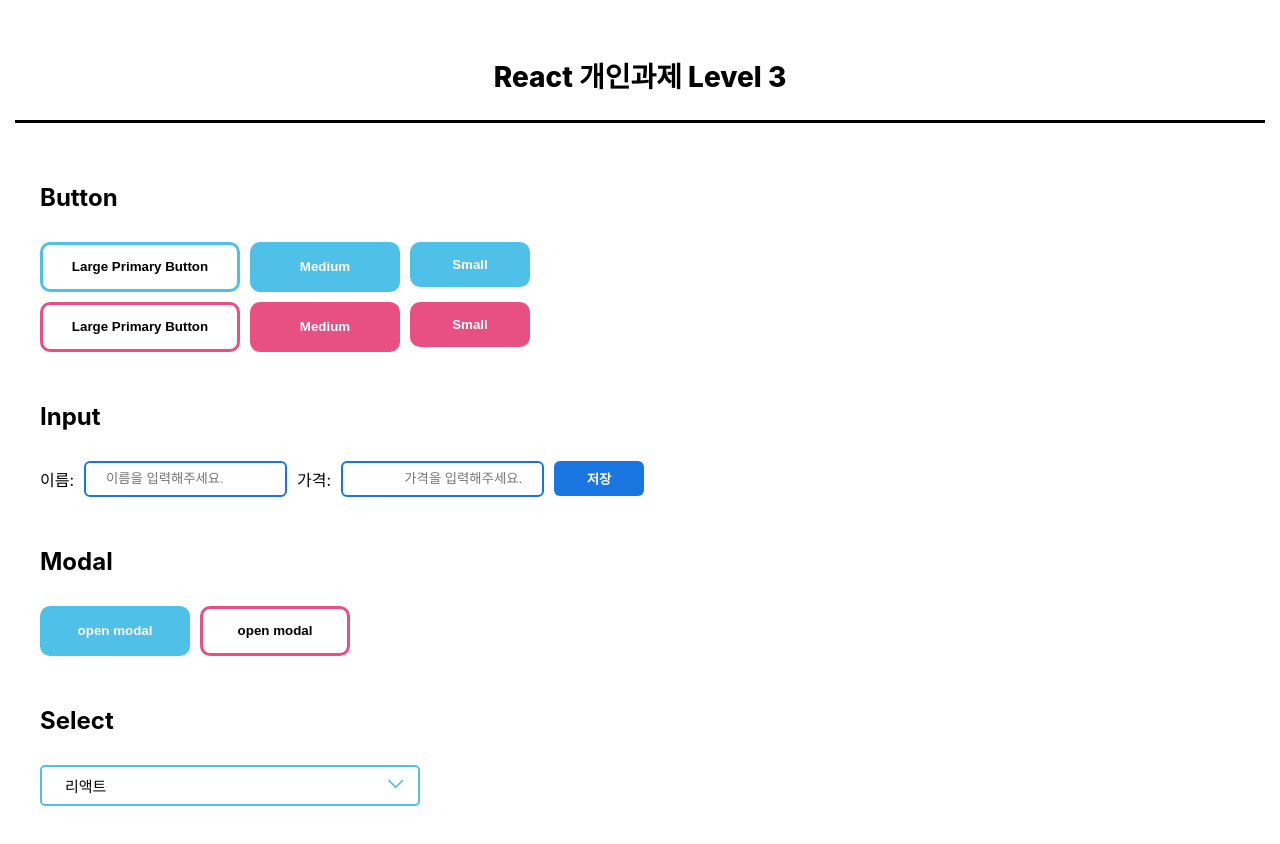
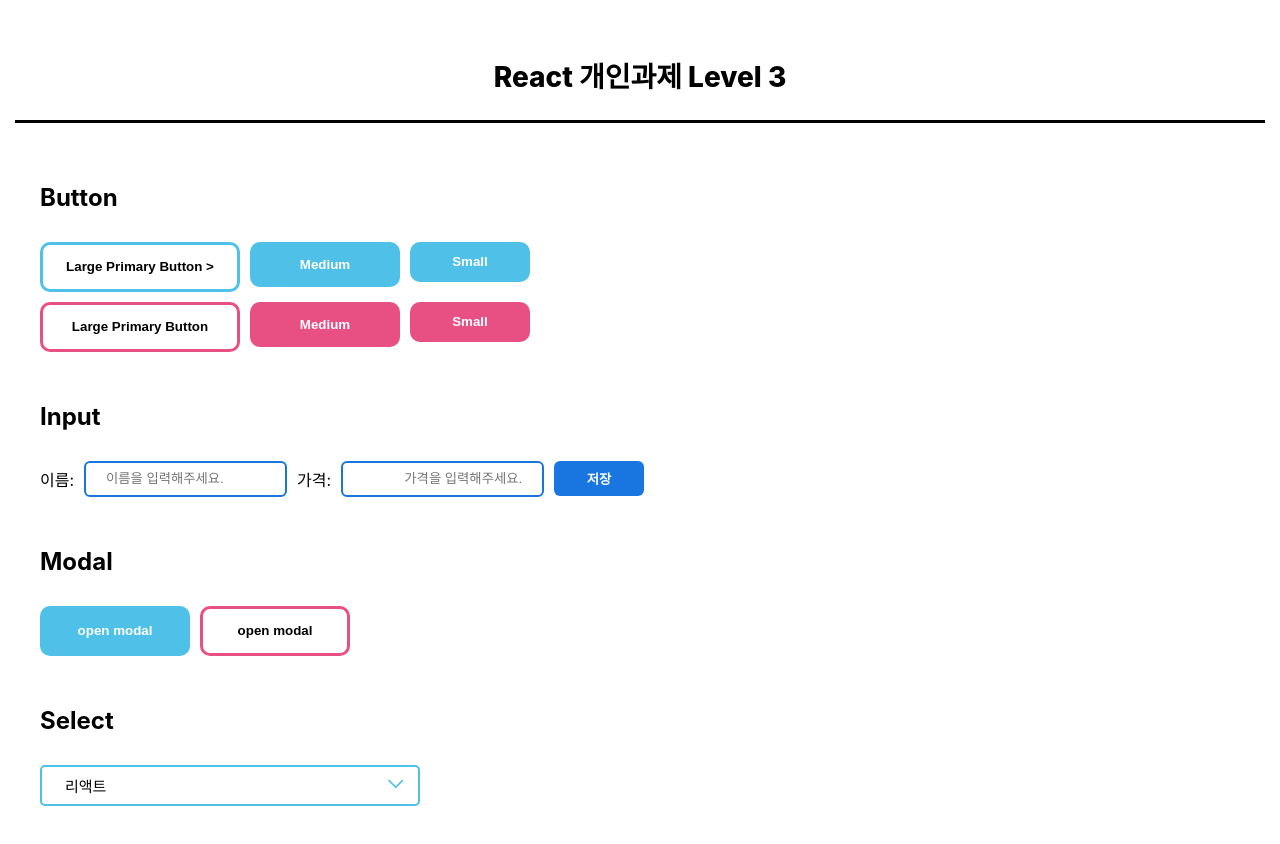
Before and after one commit to hi-react/button-input-modal-select, a React (Create React App) app: page / in a window 1280 px wide. Shown: the top 844 px of the page. Built offline with nearby package versions, Linux system fonts and the light colour scheme.

Commit message:
refactor. Button 컴포넌트 props를 이용해서 styled-components의 css 사용 / button 아이콘 넣기 위해 ButtonContainer의 ...rest 함수활용

```diff
--- a/src/components/Button.jsx
+++ b/src/components/Button.jsx
@@ -1,31 +1,66 @@
 import React from "react";
-import { styled } from "styled-components";
+import { css, styled } from "styled-components";
+
+// [과제] font awesome이나 https://react-icons.github.io/react-icons/ 에서 rightIcon 넣어보기
+const ButtonContainer = ({ children, ...rest }) => {
+  return (
+    <>
+      <StButton {...rest}>
+        {children} {rest.rightIcon}
+      </StButton>
+    </>
+  );
+};
 
 function Button() {
   return (
     <StContainer>
       <StH1>Button</StH1>
+
       <StButtonRow>
-        <StButton1
+        <ButtonContainer
           onClick={() => {
             alert("hello");
           }}
+          backgroundColor="#4fc0e8"
+          size="large"
+          outlined={true}
+          rightIcon=">"
         >
           Large Primary Button
-        </StButton1>
-        <StButton2>Medium</StButton2>
-        <StButton3>Small</StButton3>
+        </ButtonContainer>
+        <ButtonContainer
+          backgroundColor="#4fc0e8"
+          color="#ffffff"
+          size="medium"
+        >
+          Medium
+        </ButtonContainer>
+        <ButtonContainer backgroundColor="#4fc0e8" color="#ffffff" size="small">
+          Small
+        </ButtonContainer>
       </StButtonRow>
       <StButtonRow>
-        <StButton4
+        <ButtonContainer
           onClick={() => {
             prompt("어려워여");
           }}
+          backgroundColor="#e84f82"
+          size="large"
+          outlined={true}
         >
           Large Primary Button
-        </StButton4>
-        <StButton5>Medium</StButton5>
-        <StButton6>Small</StButton6>
+        </ButtonContainer>
+        <ButtonContainer
+          backgroundColor="#e84f82"
+          color="#ffffff"
+          size="medium"
+        >
+          Medium
+        </ButtonContainer>
+        <ButtonContainer backgroundColor="#e84f82" color="#ffffff" size="small">
+          Small
+        </ButtonContainer>
       </StButtonRow>
     </StContainer>
   );
@@ -49,68 +84,44 @@ const StButtonRow = styled.div`
   gap: 10px;
 `;
 
-const StButton1 = styled.button`
-  height: 50px;
-  width: 200px;
-  background-color: transparent;
-  border: 3px solid #4fc0e8;
-  border-radius: 10px;
-  font-weight: 700;
-  // color: white;
-  cursor: pointer;
-`;
-
-const StButton2 = styled.button`
-  height: 50px;
-  width: 150px;
-  background-color: #4fc0e8;
+const StButton = styled.button`
+  background-color: ${({ backgroundColor }) => backgroundColor};
   border: none;
   border-radius: 10px;
   font-weight: 700;
-  color: white;
+  color: ${({ color }) => color};
   cursor: pointer;
+
+  ${({ size }) => {
+    switch (size) {
+      case "large":
+        return css`
+          height: 50px;
+          width: 200px;
+        `;
+      case "medium":
+        return css`
+          height: 45px;
+          width: 150px;
+        `;
+      case "small":
+        return css`
+          height: 40px;
+          width: 120px;
+        `;
+
+      default:
+        break;
+    }
+  }}
+
+  // 어이가 없네! 이게 border랑 background-color보다 위에 있으면 적용 안됨.
+${({ outlined, backgroundColor }) => {
+    if (outlined) {
+      return css`
+        border: 3px solid ${backgroundColor};
+        background-color: #fff;
+      `;
+    }
+  }}
 `;
-
-const StButton3 = styled.button`
-  height: 45px;
-  width: 120px;
-  background-color: #4fc0e8;
-  border: none;
-  border-radius: 10px;
-  font-weight: 700;
-  color: white;
-  cursor: pointer;
-`;
-
-const StButton4 = styled.button`
-  height: 50px;
-  width: 200px;
-  background-color: transparent;
-  border: 3px solid #e84f82;
-  border-radius: 10px;
-  font-weight: 700;
-  // color: white;
-  cursor: pointer;
-`;
-
-const StButton5 = styled.button`
-  height: 50px;
-  width: 150px;
-  background-color: #e84f82;
-  border: none;
-  border-radius: 10px;
-  font-weight: 700;
-  color: white;
-  cursor: pointer;
-`;
-
-const StButton6 = styled.button`
-  height: 45px;
-  width: 120px;
-  background-color: #e84f82;
-  border: none;
-  border-radius: 10px;
-  font-weight: 700;
-  color: white;
-  cursor: pointer;
-`;
```
